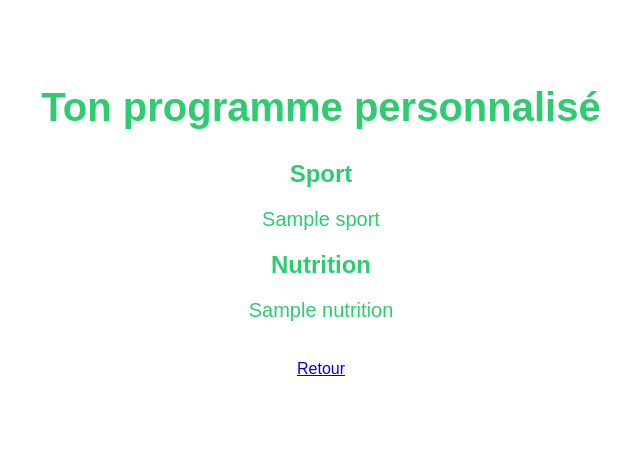
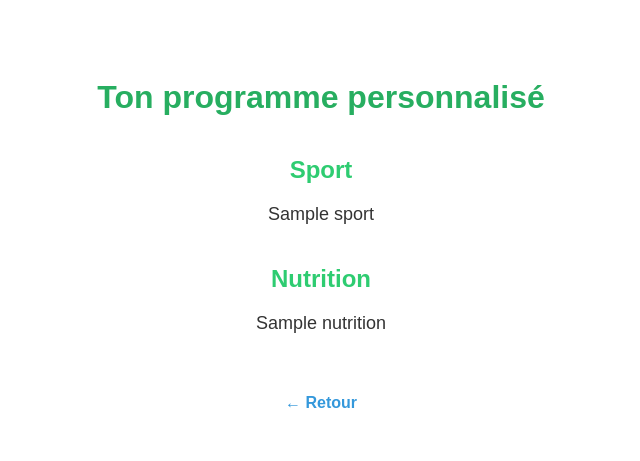
Before and after one commit to yaoji999/Fitness-food, a Flask app: template templates/result.html in a window 1280 px wide. Shown: the top 461 px of the page, without its empty margins (319-959 px from the left). Run offline with Flask 3, Linux system fonts and the light colour scheme; the template is opened without the code that fills it: most values are stand-ins (such as "Sample title", 1, 10 or a date in 2020).

Commit message:
Update result.html

```diff
--- a/templates/result.html
+++ b/templates/result.html
@@ -2,32 +2,53 @@
 <html lang="fr">
 <head>
     <meta charset="UTF-8">
-    <title>Programme personnalisé - ELIO</title>
+    <title>Programme généré</title>
     <style>
         body {
-            background-color: #ffffff;
-            color: #2ecc71;
             font-family: Arial, sans-serif;
+            background: #ffffff;
+            color: #333;
             text-align: center;
             padding: 50px;
         }
+
         h1 {
-            font-size: 40px;
-            margin-bottom: 30px;
+            color: #27ae60;
+            font-size: 32px;
         }
+
+        h2 {
+            color: #2ecc71;
+            margin-top: 40px;
+        }
+
         p {
-            font-size: 20px;
-            margin: 20px 0;
+            font-size: 18px;
+            margin-bottom: 20px;
+        }
+
+        a {
+            display: inline-block;
+            margin-top: 40px;
+            text-decoration: none;
+            color: #3498db;
+            font-weight: bold;
+        }
+
+        a:hover {
+            text-decoration: underline;
         }
     </style>
 </head>
 <body>
     <h1>Ton programme personnalisé</h1>
+
     <h2>Sport</h2>
     <p>{{ sport }}</p>
+
     <h2>Nutrition</h2>
     <p>{{ nutrition }}</p>
-    <br>
-    <a href="/">Retour</a>
+
+    <a href="/">← Retour</a>
 </body>
 </html>
```
